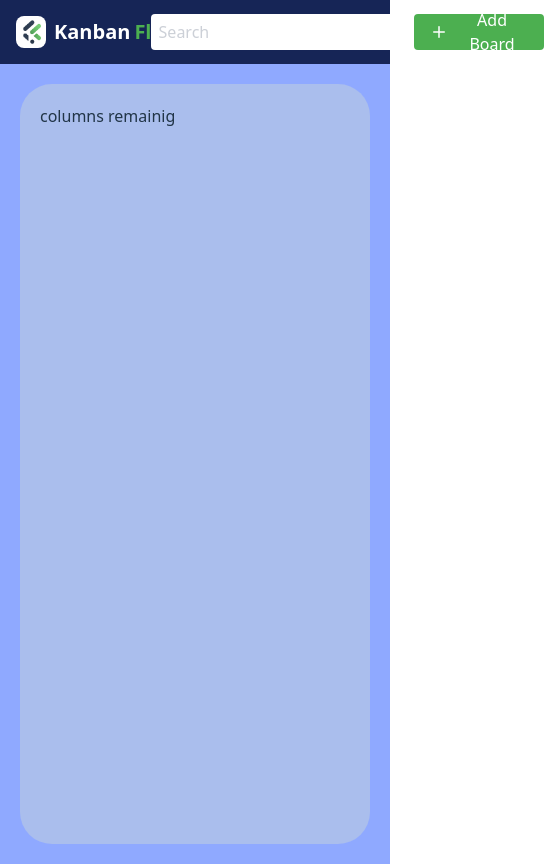
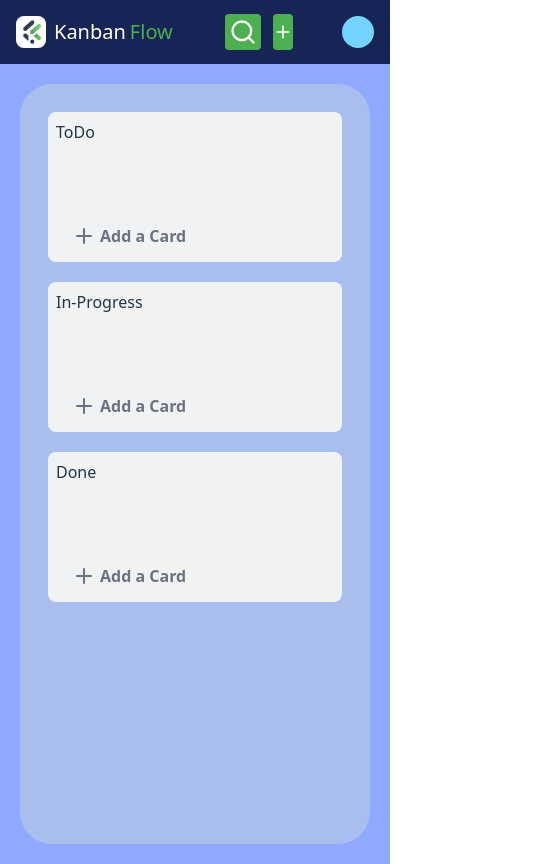
Before and after one commit to abrar840/kanban-project, a React app in the folder frontend/: page / in a window 390 px wide. Shown: the whole page, 544 px wide, since content can reach past the window. Built offline with nearby package versions, Linux system fonts and the light colour scheme; the HTML template or start-up script is replaced by a standard one.

Commit message:
-added columns -added add card button functionality

```diff
--- a/frontend/src/components/TopBar.jsx
+++ b/frontend/src/components/TopBar.jsx
@@ -1,5 +1,5 @@
 import React from 'react';
-import { Plus } from 'lucide-react';
+import { Plus, Search } from 'lucide-react';
 const TopBar = () => {
     return (
         <div className="w-full h-16">
@@ -7,20 +7,31 @@ const TopBar = () => {
 
                 <div className="logo flex items-center gap-2 ">
                     <img src="/logo.png" alt="Logo" width={30} height={30} className="rounded-lg" />
-                    <div className="title flex gap-1 font-semibold text-white text-xl">
+                    <div className="title flex gap-1 md:font-semibold text-white text-xl">
                         <p>Kanban</p>
                         <p className='text-[#4CAF50]' >Flow</p>
                     </div>
                 </div>
 
 
-                <div className="search-bar text-gray-400 gap-2 flex">
-                    <input type="text" className='bg-white rounded h-9 w-70 p-2' placeholder='Search' />
+                <div className="search-bar text-gray-400 gap-2 md:flex hidden sm:flex lg:flex">
+                    <input type="text" className='bg-white rounded h-9 md:w-70 p-2' placeholder='Search' />
                     <button className='flex items-center gap-2 h-9 px-4 bg-[#4CAF50] text-white rounded'>
                         <Plus size={20} color="white" />
                         Add Board
                     </button>
                 </div>
+
+                <div className="search-bar text-gray-400 gap-2 flex sm:hidden items-center">
+                    <button className=" p-1">
+                        <Search className="w-9 h-9 icon text-white rounded p-1 bg-[#4CAF50]" />
+                    </button>
+                    <button className='flex items-center   h-9 md:px-4 bg-[#4CAF50] text-white rounded'>
+                        <Plus size={20} color="white" />
+
+                    </button>
+                </div>
+
                 <div className="people text-white h-[32px] w-[32px] bg-sky-300 rounded-2xl"><img src="" alt="" /></div>
             </div>
         </div>
--- a/frontend/src/pages/Board.jsx
+++ b/frontend/src/pages/Board.jsx
@@ -1,21 +1,157 @@
-import React from 'react'
-import TopBar from '@/components/TopBar'
+import { useState } from "react";
+import React from "react";
+import TopBar from "@/components/TopBar";
+import { X, Search, Plus } from 'lucide-react';
+const Board = () => {
+    const [todo, setTodo] = useState("ToDo");
+    const [inprogress, setInprogress] = useState("In-Progress");
+    const [done, setDone] = useState("Done");
+    const [activeCard, setActiveCard] = useState(null); // track which card is active
+
+
+    return (
+        <div className="w-full h-full">
+            <div className="main w-full  p-5 box-border">
+                <div className="bg-[#aabeed] h-[90vh] rounded-4xl p-5">
+                    <div className="container flex md:flex-row flex-col items-start gap-5 p-2">
+                        <div className="col1 bg-[#f1f2f4] w-full md:w-1/3 rounded-lg min-h-[150px] flex flex-col h-full">
+                            <div className="title w-full p-2  ">
+                                <input
+                                    type="text"
+                                    value={todo}
+                                    className="focus:outline-none focus:ring-2 focus:ring-blue-500 rounded"
+                                    onChange={(e) => setTodo(e.target.value)}
+                                />
+                            </div>
 
 
 
-const Board = () => {
-    return (
-        <div className='w-full h-full'>
 
-            <div className="main w-full  p-5 box-border">
-                <div className="bg-[#aabeed] h-[90vh] rounded-4xl p-5">
+                            <div className="mt-auto">
+                                {activeCard !== 1 &&
+                                    <div className="btn px-4 py-2">
+                                        <button className="flex items-center gap-1 h-9 px-2  text-gray-500 font-semibold rounded-lg hover:bg-gray-300 w-full" onClick={() => setActiveCard(1)}>
+                                            <Plus />  Add a Card
+                                        </button>
+                                    </div>}
 
-                   columns remainig
+                                {activeCard == 1 && <div className="wrapper px-4 flex flex-col">
+                                    <div className="input">
+                                        <input type="text"
+                                            className="border-2 border-[#4CAF50]
+                                    focus:border-none hover:border-none
+                                    w-full h-10 rounded-lg p-2 focus:outline-none
+                                    bg-white shadow-sm"
+                                        /></div>
+                                    <div className="btn flex flex-row gap-2 py-2">
+                                        <button className="flex items-center gap-1 h-9 px-2 bg-[#4CAF50] text-white rounded">
+                                            Add Card
+                                        </button>
+                                        <button onClick={() => setActiveCard(null)}><X /></button>
+                                    </div>
+                                </div>}
+
+                            </div>
+
+
+
+
+                        </div>
+                        <div className="col2  bg-[#f1f2f4] w-full md:w-1/3 rounded-lg min-h-[150px] flex flex-col h-full">
+
+                            <div className="title w-full p-2  ">
+                                <input
+                                    type="text"
+                                    value={inprogress}
+                                    className="focus:outline-none focus:ring-2 focus:ring-blue-500 rounded"
+                                    onChange={(e) => setInprogress(e.target.value)}
+                                />
+                            </div>
+
+                            <div className="mt-auto">
+                                {activeCard !== 2 &&
+                                    <div className="btn px-4 py-2">
+                                        <button className="flex items-center gap-1 h-9 px-2  text-gray-500 font-semibold rounded-lg hover:bg-gray-300 w-full" onClick={() => setActiveCard(2)}>
+                                            <Plus />  Add a Card
+                                        </button>
+                                    </div>}
+
+                                {activeCard == 2 && <div className="wrapper px-4 flex flex-col">
+                                    <div className="input">
+                                        <input type="text"
+                                            className="border-2 border-[#4CAF50]
+                                    focus:border-none hover:border-none
+                                    w-full h-10 rounded-lg p-2 focus:outline-none
+                                    bg-white shadow-sm"
+                                        /></div>
+                                    <div className="btn flex flex-row gap-2 py-2">
+                                        <button className="flex items-center gap-1 h-9 px-2 bg-[#4CAF50] text-white rounded">
+                                            Add Card
+                                        </button>
+                                        <button onClick={() => setActiveCard(null)}><X /></button>
+                                    </div>
+                                </div>}
+
+                            </div>
+
+
+                        </div>
+
+
+
+
+
+
+
+
+
+
+
+
+
+                        <div className="col3 bg-[#f1f2f4] w-full md:w-1/3 rounded-lg min-h-[150px] flex flex-col h-full">
+
+                            <div className="title w-full p-2  ">
+                                <input
+                                    type="text"
+                                    value={done}
+                                    className="focus:outline-none focus:ring-2 focus:ring-blue-500 rounded"
+                                    onChange={(e) => setDone(e.target.value)}
+                                />
+
+                            </div>
+                            <div className="mt-auto">
+                                {activeCard !== 3 &&
+                                    <div className="btn px-4 py-2">
+                                        <button className="flex items-center gap-1 h-9 px-2  text-gray-500 font-semibold rounded-lg hover:bg-gray-300 w-full" onClick={() => setActiveCard(3)}>
+                                            <Plus />  Add a Card
+                                        </button>
+                                    </div>}
+
+                                {activeCard == 3 && <div className="wrapper px-4 flex flex-col">
+                                    <div className="input">
+                                        <input type="text"
+                                            className="border-2 border-[#4CAF50]
+                                    focus:border-none hover:border-none
+                                    w-full h-10 rounded-lg p-2 focus:outline-none
+                                    bg-white shadow-sm"
+                                        /></div>
+                                    <div className="btn flex flex-row gap-2 py-2">
+                                        <button className="flex items-center gap-1 h-9 px-2 bg-[#4CAF50] text-white rounded">
+                                            Add Card
+                                        </button>
+                                        <button onClick={() => setActiveCard(null)}><X /></button>
+                                    </div>
+                                </div>}
+
+                            </div>
+
+                        </div>
+                    </div>
                 </div>
             </div>
+        </div>
+    );
+};
 
-        </div>
-    )
-}
-
-export default Board
+export default Board;
```
